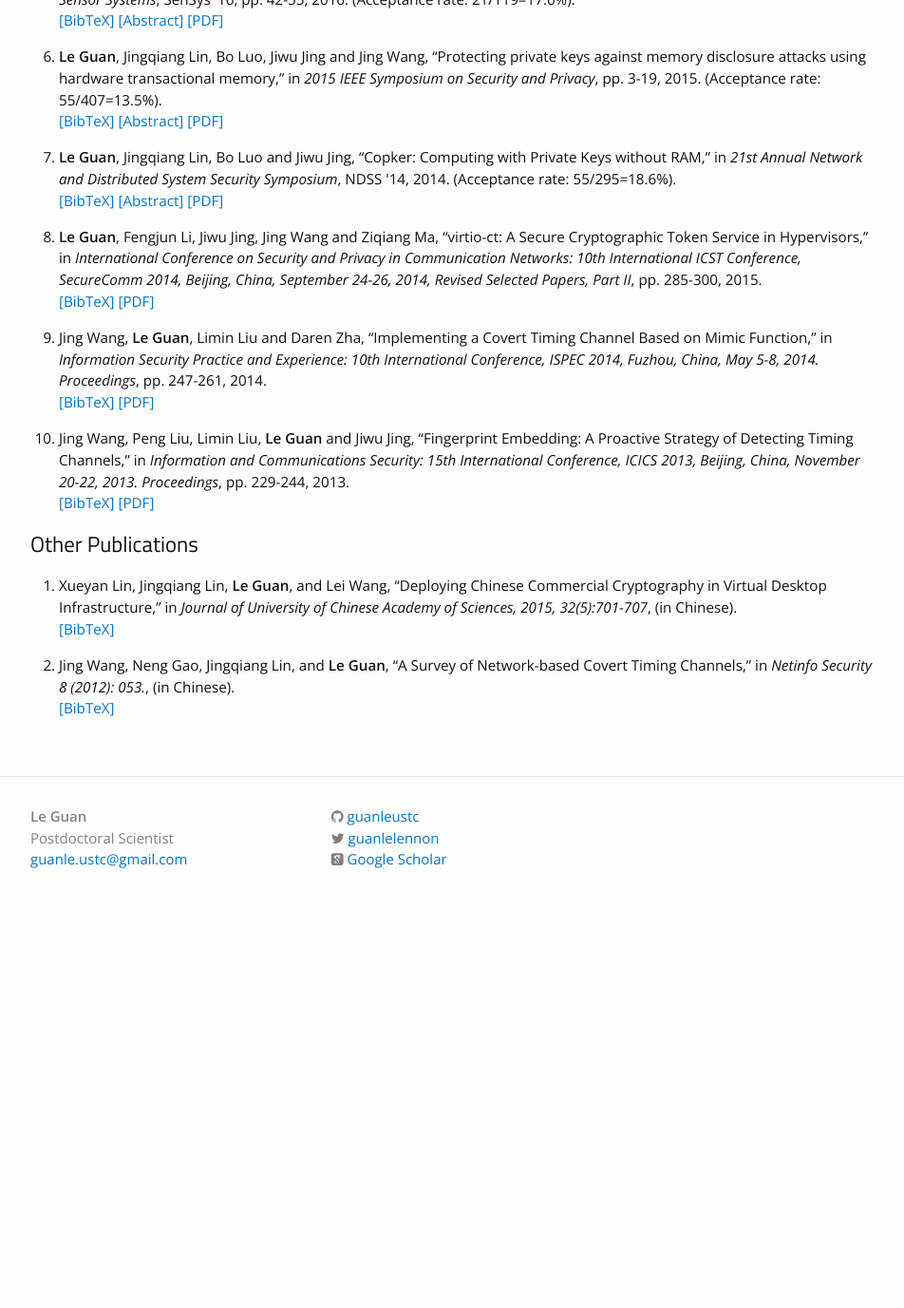
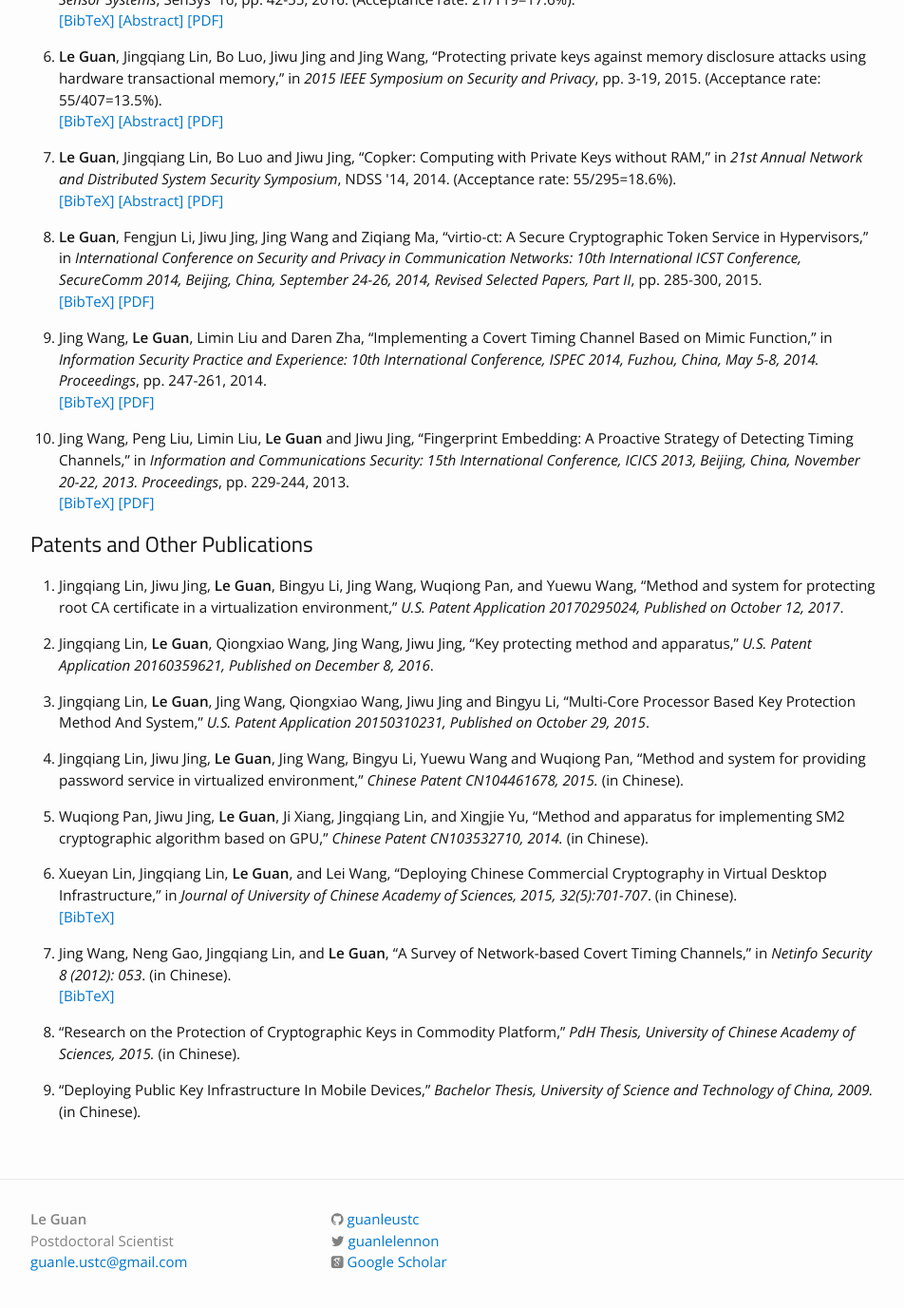
Before and after one commit to guanleustc/guanleustc.github.io, a Jekyll site: the page built from research.md, in a window 1280 px wide and 1400 px high, scrolled down 980 px. Shown: the top 1377 px of the window at 95% size, without its empty margins (163-1115 px from the left). Built offline with Jekyll 4.4.1, drawn with Linux system fonts in a browser that asks for light colours; some web fonts are replaced; before the commit the page ends 1956 px from its top, so only the background shows below that.

Commit message:
add patents and thesis

```diff
--- a/_includes/publistO.html
+++ b/_includes/publistO.html
@@ -1,10 +1,40 @@
 <!-- Generated from JabRef by PubList by Truong Nghiem at 04:24 on 2017.08.30. -->
 <ol class="biblist">
+
+
+<li ><p>
+Jingqiang Lin, Jiwu Jing,  <b>Le Guan</b>, Bingyu Li, Jing Wang, Wuqiong Pan, and Yuewu Wang, &ldquo;Method and system for protecting root CA certificate in a virtualization environment,&rdquo; <i>U.S. Patent Application 20170295024, Published on October 12, 2017</i>.
+</p>
+</li>
+
+<li ><p>
+Jingqiang Lin, <b>Le Guan</b>, Qiongxiao Wang, Jing Wang, Jiwu Jing, &ldquo;Key protecting method and apparatus,&rdquo; <i>U.S. Patent Application 20160359621, Published on December 8, 2016</i>.
+</p>
+</li>
+
+<li ><p>
+Jingqiang Lin, <b>Le Guan</b>, Jing Wang, Qiongxiao Wang, Jiwu Jing and Bingyu Li, &ldquo;Multi-Core Processor Based Key Protection Method And System,&rdquo; <i>U.S. Patent Application 20150310231, Published on October 29, 2015</i>.
+</p>
+</li>
+
+<li ><p>
+Jingqiang Lin, Jiwu Jing, <b>Le Guan</b>, Jing Wang, Bingyu Li, Yuewu Wang and Wuqiong Pan, &ldquo;Method and system for providing password service in virtualized environment,&rdquo; <i>Chinese Patent CN104461678, 2015.</i> (in Chinese).
+</p>
+</li>
+
+<li ><p>
+Wuqiong Pan, Jiwu Jing, <b>Le Guan</b>, Ji Xiang, Jingqiang Lin, and Xingjie Yu, &ldquo;Method and apparatus for implementing SM2 cryptographic algorithm based on GPU,&rdquo; <i>Chinese Patent  CN103532710, 2014.</i> (in Chinese).
+</p>
+</li>
+
+
+
+
 <!-- Item: smcrypto -->
 <li ><p>
 Xueyan Lin, Jingqiang Lin, <b>Le Guan</b>, and Lei Wang,
 &ldquo;Deploying Chinese Commercial Cryptography in Virtual Desktop Infrastructure,&rdquo;
-in <i>Journal of University of Chinese Academy of Sciences, 2015, 32(5):701-707</i>,
+in <i>Journal of University of Chinese Academy of Sciences, 2015, 32(5):701-707</i>.
 (in Chinese).
 
 <br />
@@ -31,7 +61,7 @@ in <i>Journal of University of Chinese Academy of Sciences, 2015, 32(5):701-707<
 <li ><p>
 Jing Wang, Neng Gao, Jingqiang Lin, and <b>Le Guan</b>,
 &ldquo;A Survey of Network-based Covert Timing Channels,&rdquo;
-in <i>Netinfo Security 8 (2012): 053.</i>,
+in <i>Netinfo Security 8 (2012): 053</i>.
 (in Chinese).
 
 <br />
@@ -53,4 +83,17 @@ in <i>Netinfo Security 8 (2012): 053.</i>,
 </li>
 
 
+<li ><p>
+&ldquo;Research on the Protection of Cryptographic Keys in Commodity Platform,&rdquo; <i>PdH Thesis, University of Chinese Academy of Sciences, 2015.</i> (in Chinese).
+</p>
+</li>
+
+
+<li ><p>
+&ldquo;Deploying Public Key Infrastructure In Mobile Devices,&rdquo; <i>Bachelor Thesis, University of Science and Technology of China, 2009.</i> (in Chinese).
+</p>
+</li>
+
+
+
 </ol>
--- a/research.md
+++ b/research.md
@@ -22,7 +22,7 @@ You can also browse my <a href="http://scholar.google.com/citations?user=gz-6ugc
 
 {% include publistC.html%}
 
-## Other Publications
+## Patents and Other Publications
 
 {% include publistO.html%}
 
```
Also changed, not shown: 1 other file.
